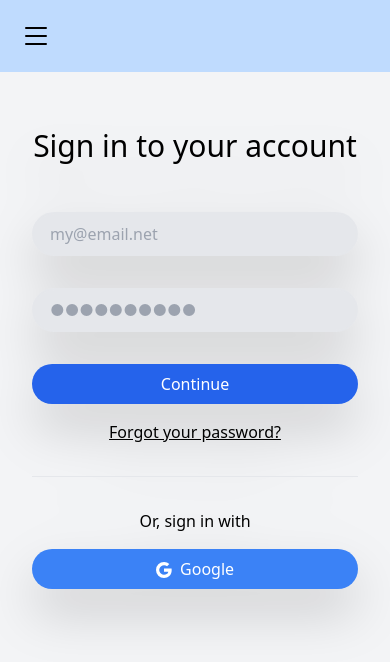
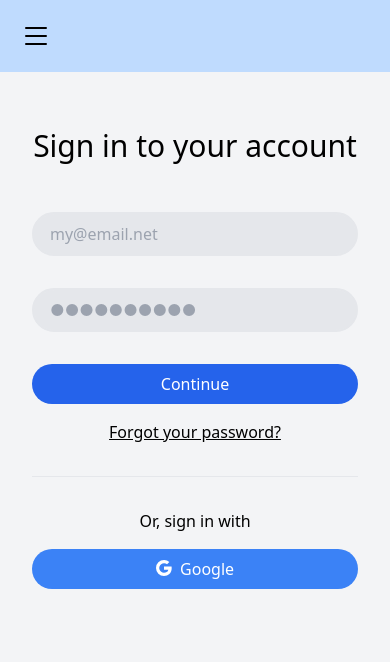
Before and after one commit to michaelkang01/Job-Seeking-Website, a React (Create React App) app in the folder codebase/frontend/: page /signin in a window 390 px wide. Shown: the top 662 px of the page. Built offline with nearby package versions, Linux system fonts and the light colour scheme.

Commit message:
Abstracted components, removed redundant code

```diff
--- a/codebase/frontend/src/assets/SignIn.css
+++ b/codebase/frontend/src/assets/SignIn.css
@@ -1,3 +1,7 @@
+.button-disabled {
+  pointer-events: none;
+}
+
 @media (min-width: 768px) {
   .signin-background {
     width: 100%;
--- a/codebase/frontend/src/components/AlertMessage.tsx
+++ b/codebase/frontend/src/components/AlertMessage.tsx
@@ -12,23 +12,27 @@ type AlertMessageProps = {
 
 // Alert Message Type
 const AlertType = {
-    success: "bg-green-300",
-    error: "bg-red-300",
-    info: "bg-blue-300",
-    warning: "bg-yellow-300"
-}
+  success: "bg-green-300",
+  error: "bg-red-300",
+  info: "bg-blue-300",
+  warning: "bg-yellow-300",
+};
 
-const AlertMessage = ({ message, type = AlertType.info }: AlertMessageProps) => {
-
+// Alert Message Component
+const AlertMessage = ({
+  message,
+  type = AlertType.info,
+}: AlertMessageProps) => {
   return (
     <div
       className={`${
-        !message ? "hidden" : "block"
-      } py-3 px-4 ${type} mb-4 rounded-md`}
+        // Hide alert message if message is empty
+        !message ? "hidden" : "visible"
+      } py-3 px-4 ${type} mb-4 rounded-md transition-all ease-in-out duration-1000 delay-100`}
     >
       {message}
     </div>
   );
 };
 
-export {AlertMessage, AlertType};
+export { AlertMessage, AlertType };
--- a/codebase/frontend/src/components/Navbar.tsx
+++ b/codebase/frontend/src/components/Navbar.tsx
@@ -16,7 +16,7 @@ const Navbar = () => {
   const signedIn = auth.getAuthData().authToken.length > 0;
 
   return (
-    <nav className="flex flex-wrap items-center justify-between p-5 bg-blue-200 absolute left-0 right-0">
+    <nav className="flex flex-wrap items-center justify-between p-5 bg-blue-200 absolute left-0 right-0 z-50">
       <div className="flex md:hidden">
         <button id="hamburger" onClick={navBarToggle}>
           <svg
--- a/codebase/frontend/src/components/PillButton.tsx
+++ b/codebase/frontend/src/components/PillButton.tsx
@@ -1,21 +1,74 @@
 import React from "react";
+import { useHistory } from "react-router-dom";
 
-type RoundedButtonProps = {
+type PillButtonProps = {
   children: any;
-  href: string;
+  href?: string;
+  onClick?: React.MouseEventHandler<HTMLButtonElement>;
+  externalHref?: boolean;
+  type?: "button" | "submit" | "reset" | undefined;
+  className?: string;
+  disabled?: boolean;
 };
-const RoundedButton = ({
+
+const PillButton = ({
   children,
   href,
-}: RoundedButtonProps) => {
+  externalHref = false,
+  onClick,
+  type = "button",
+  className = "",
+  disabled = false,
+}: PillButtonProps) => {
+  // If href is provided, use it to navigate to the new page
+  const history = useHistory();
+  if (href) {
+    const handleClick = (e: React.MouseEvent<HTMLButtonElement>) => {
+      e.preventDefault();
+      // If externalHref is true, navigate to the new page using window.location.href. Otherwise, use history.push for internal navigation.
+      if (!externalHref) {
+        history.push(href || "");
+      } else {
+        window.location.href = href || "";
+      }
+    };
+
+    return (
+      <button
+        onClick={handleClick}
+        className={`${className} py-2 px-4 w-full md:w-auto rounded-md bg-blue-500 text-white rounded-full text-center`}
+        type={type}
+        disabled={disabled}
+      >
+        <p>{children}</p>
+      </button>
+    );
+  }
+
+  // Register onClick handler if available
+  if (onClick) {
+    return (
+      <button
+        onClick={onClick}
+        className={`${className} cursor-pointer py-2 px-4 w-full md:w-auto rounded-md bg-blue-500 text-white rounded-full text-center`}
+        type={type}
+        disabled={disabled}
+      >
+        <p>{children}</p>
+      </button>
+    );
+  }
+
+  // No onClick or href, so just a button
   return (
-    <a
-      href={href}
-      className="cursor-pointer py-2 px-4 w-full md:w-auto rounded-md bg-blue-500 text-white rounded-full text-center"
+    <button
+      className={`${className} cursor-pointer py-2 px-4 w-full md:w-auto rounded-md bg-blue-500 text-white rounded-full text-center`}
+      type={type}
+      disabled={disabled}
     >
       <p>{children}</p>
-    </a>
+    </button>
   );
 };
 
-export default RoundedButton;
+export default PillButton;
--- a/codebase/frontend/src/components/Spacer.tsx
+++ b/codebase/frontend/src/components/Spacer.tsx
@@ -3,6 +3,7 @@ import React from "react";
 type SpacerProps = {
   height: number;
 };
+
 // Spacer component to add space between components
 export const Spacer = ({height}: SpacerProps) => (
   <div style={{ height: `${height}rem` }} />
--- /dev/null
+++ b/codebase/frontend/src/components/SubmitButton.tsx
@@ -0,0 +1,66 @@
+import React from "react";
+import PillButton from "./PillButton";
+import "../assets/SignIn.css";
+
+type SubmitButtonProps = {
+  children?: React.ReactNode;
+  // Additional classes to be added to the button
+  className?: string;
+
+  // Button state
+  state?: "default" | "success" | "pending";
+
+  // Text to show on success
+  successText?: string;
+
+  // Text to show on pending
+  pendingText?: string;
+
+  // Text to show on default
+  defaultText?: string;
+};
+
+const SubmitButton = ({
+  className = "",
+  state = "default",
+  successText = "Signed in",
+  pendingText = "Please wait",
+  defaultText = "Continue",
+}: SubmitButtonProps) => {
+  const disabled = state === "pending" || state === "success";
+  return (
+    <PillButton
+      className={`${className} ${
+        disabled ? "button-disabled" : "cursor-pointer"
+      } transition-all ease-in-out duration-500 disabled:opacity-50 py-2 h-10 w-10 object-scale-down px-6 rounded-md bg-blue-600`}
+      disabled={disabled}
+      type="submit"
+    >
+      {state === "success" ? (
+        <div className="flex flex-row text-center">
+          <p className="mr-1">{successText}</p>
+          <svg
+            xmlns="http://www.w3.org/2000/svg"
+            className="w-6"
+            fill="currentColor"
+            viewBox="0 0 16 16"
+          >
+            <path d="M10.97 4.97a.75.75 0 0 1 1.07 1.05l-3.99 4.99a.75.75 0 0 1-1.08.02L4.324 8.384a.75.75 0 1 1 1.06-1.06l2.094 2.093 3.473-4.425a.267.267 0 0 1 .02-.022z" />
+          </svg>
+        </div>
+      ) : state === "pending" ? (
+        <div className="flex flex-row text-center">
+          <p className="mr-3">{pendingText}</p>
+          <div
+            style={{ borderTopColor: "transparent" }}
+            className="w-4 h-4 mt-1 border-4 border-blue-400 border-solid rounded-full animate-spin"
+          />
+        </div>
+      ) : (
+        <p>{ defaultText }</p>
+      )}
+    </PillButton>
+  );
+};
+
+export default SubmitButton;
--- a/codebase/frontend/src/pages/SignIn.tsx
+++ b/codebase/frontend/src/pages/SignIn.tsx
@@ -10,15 +10,19 @@ import TextInput from "../components/TextInput";
 import PillButton from "../components/PillButton";
 import { Spacer } from "../components/Spacer";
 import { AlertMessage, AlertType } from "../components/AlertMessage";
+import SubmitButton from "../components/SubmitButton";
 
 const SignIn = () => {
   const [message, setMessage] = useState("");
   const [signedIn, setSignedIn] = useState(false);
+  const [continueButtonDisabled, setContinueButtonDisabled] = useState(false);
   const auth = useAuth();
   const authToken = auth.getAuthData().authToken;
 
   const submitForm = (event: React.FormEvent<HTMLFormElement>) => {
     event.preventDefault();
+    setContinueButtonDisabled(true);
+    setTimeout(() => {
       const form = event.target as HTMLFormElement;
       axios({
         method: "post",
@@ -32,28 +36,29 @@ const SignIn = () => {
         },
       })
         .then((res) => {
-        setMessage("Signed in successfully");
           setSignedIn(true);
+          setTimeout(() => {
             auth.updateData({
               authData: JSON.stringify(res.data.authData),
               authToken: res.data.token,
             });
+          }, 3000);
         })
         .catch((err) => {
           setMessage("Invalid email or password");
+          setContinueButtonDisabled(false);
         });
+    }, 2000);
   };
 
-  if (authToken || signedIn) {
-    return (
-        <Redirect to="/" />
-    );
+  if (authToken) {
+    return <Redirect to="/" />;
   }
 
   return (
     <div className="px-8 bg-gray-100 md:bg-none pt-32 md:pt-56 h-screen md:bg-none signin-background">
       <div className="md:flex md:justify-center">
-        <div className="filter drop-shadow-2xl w-full md:max-w-lg md:bg-white md:rounded-xl md:py-12 md:px-16">
+        <div className="md:filter md:drop-shadow-2xl w-full md:max-w-lg md:bg-white md:rounded-xl md:py-12 md:px-16">
           <h1 className="text-3xl text-center">Sign in to your account</h1>
           <Spacer height={2} />
           <AlertMessage message={message} type={AlertType.info} />
@@ -80,12 +85,18 @@ const SignIn = () => {
             />
             <Spacer height={2} />
             <div className="flex flex-col justify-center items-center">
-              <input
-                type="submit"
-                className="cursor-pointer hover:bg-blue-500 py-2 px-6 w-full md:w-auto rounded-md bg-blue-600 text-white rounded-full"
-                value="Continue"
+              <SubmitButton
+                pendingText="Signing in..."
+                state={
+                  signedIn
+                    ? "success"
+                    : continueButtonDisabled
+                    ? "pending"
+                    : "default"
+                }
               />
             </div>
+          </form>
           <Spacer height={1} />
           <div className="flex flex-col justify-center items-center">
             <a href="/" className="text-black underline">
@@ -100,17 +111,18 @@ const SignIn = () => {
           <div className="flex flex-col justify-center items-center">
             <PillButton
               href={`${process.env.REACT_APP_API_URL}/api/user/auth/google`}
+              onClick={() => {}}
+              externalHref={true}
             >
               <img
                 src={GoogleIcon}
                 alt="Google Sign-in"
                 style={{ filter: "invert(1)", marginBottom: "1px" }}
-                  className="inline pr-1"
+                className="inline pr-1 pb-1"
               />{" "}
               Google
             </PillButton>
           </div>
-          </form>
         </div>
       </div>
     </div>
--- a/codebase/frontend/tailwind.config.js
+++ b/codebase/frontend/tailwind.config.js
@@ -13,7 +13,9 @@ module.exports = {
     extend: {},
   },
   variants: {
-    extend: {},
+    extend: {
+      opacity: ['disabled'],
+    }
   },
   plugins: [],
 }
```
Also changed, not shown: codebase/frontend/src/pages/SignUp.tsx (+36 -15 lines). Lines whose indentation alone changed are shown as unchanged.
